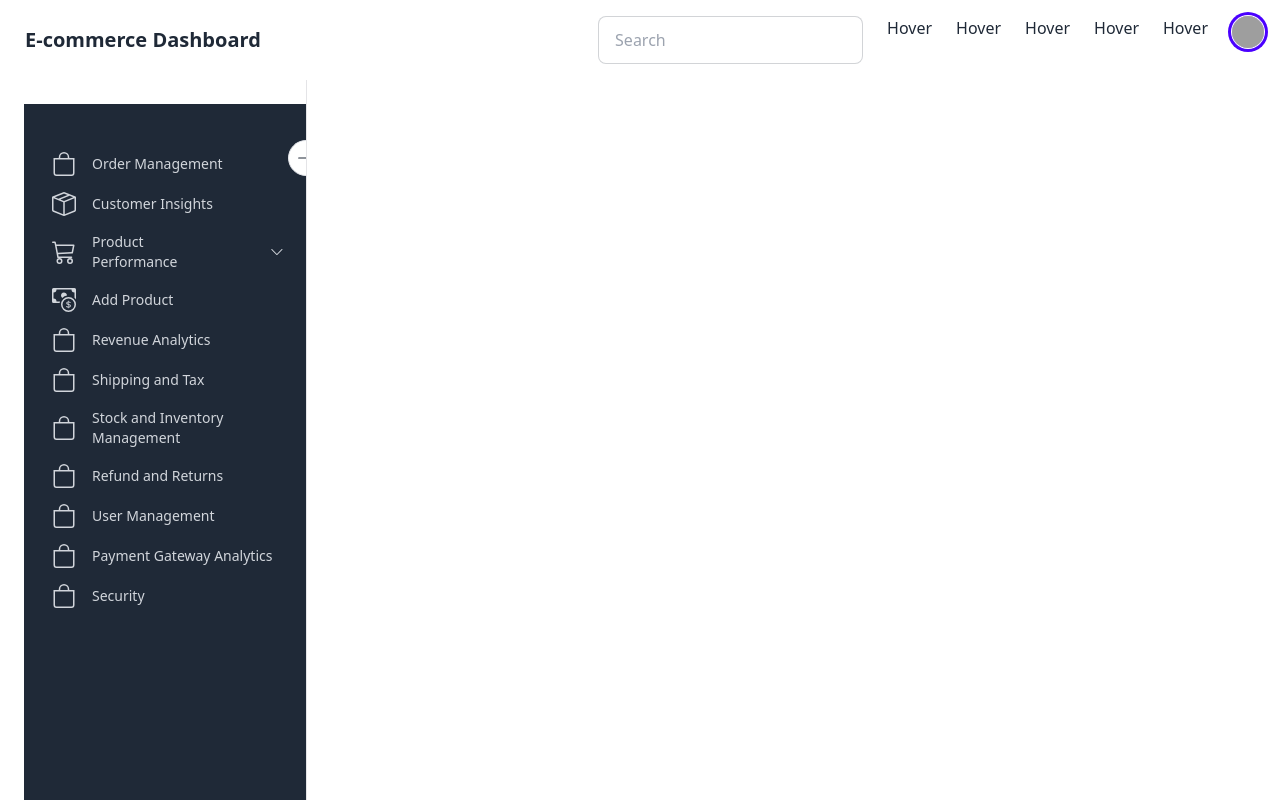
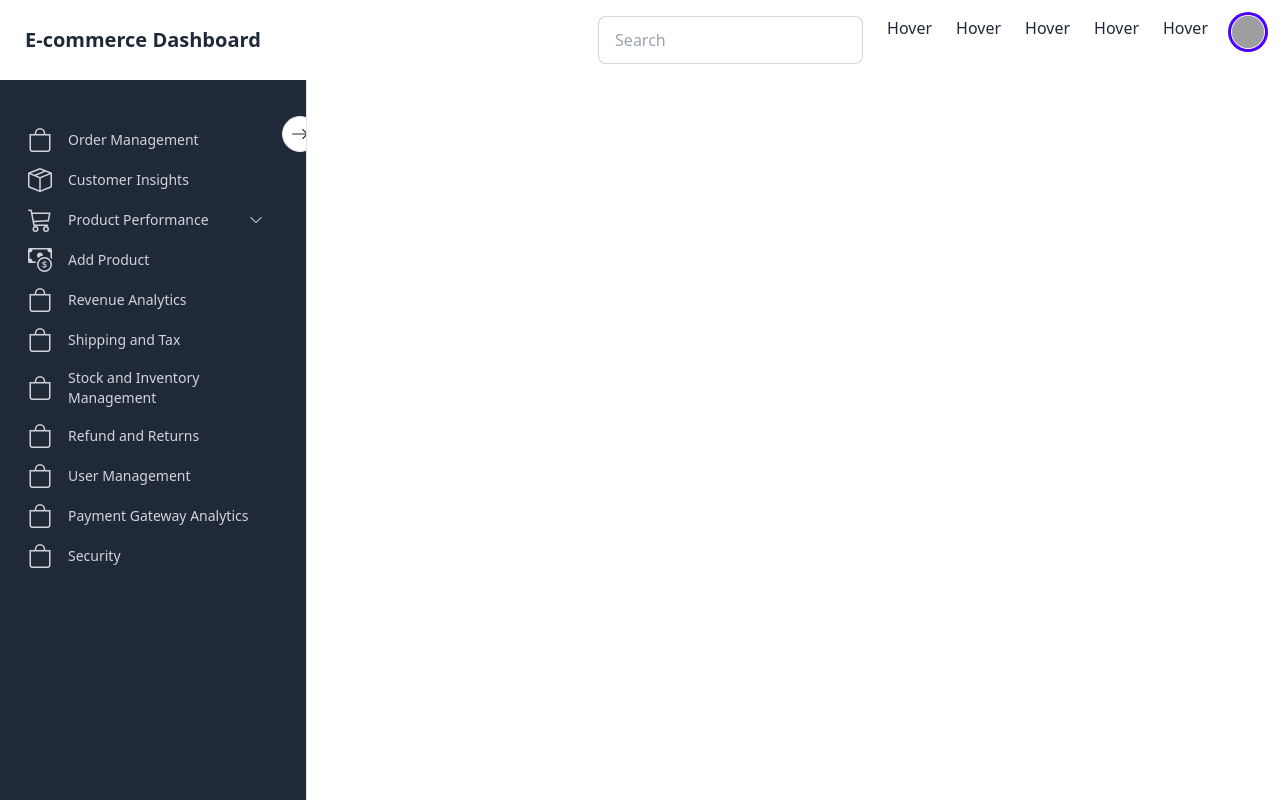
Before and after one commit to codex-devware/Codex-Nexus, a React (Vite) app in the folder client/: page / in a window 1280 px wide. Shown: the top 800 px of the page. Built offline with nearby package versions, Linux system fonts and the light colour scheme; grey boxes are pictures that could not be loaded.

Commit message:
resize fix

```diff
--- a/client/src/Routes/Routers.jsx
+++ b/client/src/Routes/Routers.jsx
@@ -1,12 +1,14 @@
 import { BrowserRouter as Router, Route, Routes } from 'react-router-dom';
 import Home from '../Pages/Home/Home';
 import { MainLayout } from '@/components/layout/MainLayout';
+import { useState } from 'react';
 
 const Routers = () => {
+  const [resize, setResize] = useState(80);
   return (
     <>
       <Router>
-        <MainLayout>
+        <MainLayout resize={resize} setResize={setResize}>
           <Routes>
             <Route path='/' element={<Home />} />
           </Routes>
--- a/client/src/components/Sidebar/Sidebar.jsx
+++ b/client/src/components/Sidebar/Sidebar.jsx
@@ -1,27 +1,27 @@
-import { useState } from "react";
-import { ArrowBigLeft } from "lucide-react";
-import { BsArrowRight, BsDashSquare } from "react-icons/bs";
-import SidebarData from "./SidebarData";
-import { Data } from "./Data";
+import { useEffect, useState } from 'react';
+import { ArrowBigLeft } from 'lucide-react';
+import { BsArrowRight, BsDashSquare } from 'react-icons/bs';
+import SidebarData from './SidebarData';
+import { Data } from './Data';
 
 const Sidebar = () => {
   const [open, setOpen] = useState(true);
 
   return (
     <section>
-      <div className="flex">
+      <div className='flex'>
         <div
           className={` bg-gray-800 h-screen p-5 pt-8 ${
-            open ? "w-72" : "w-20"
+            open ? 'w-full' : 'w-20'
           } duration-300 relative`}
         >
           <BsArrowRight
             className={`bg-white text-dark-purple text-4xl rounded-full absolute -right-3 top-9 px-2  border border-dark-purple cursor-pointer ${
-              !open && "rotate-180"
+              !open && 'rotate-180'
             }`}
             onClick={() => setOpen(!open)}
           />
-          <div className="pt-2">
+          <div className='pt-2'>
             {Data?.map((sections, index) => (
               <SidebarData open={open} key={index} sections={sections} />
             ))}
--- a/client/src/components/Sidebar/SidebarData.jsx
+++ b/client/src/components/Sidebar/SidebarData.jsx
@@ -3,7 +3,6 @@ import { BsDashSquare, BsChevronDown } from 'react-icons/bs';
 const SidebarData = ({ sections, open }) => {
   const [openSubMenu, setSubMenu] = useState(false);
   const { id, section, subSection, icon } = sections;
-  console.log(icon);
   return (
     <>
       <ul>
--- a/client/src/components/layout/MainLayout.jsx
+++ b/client/src/components/layout/MainLayout.jsx
@@ -1,3 +1,4 @@
+import { useEffect } from 'react';
 import Sidebar from '../Sidebar/Sidebar';
 import Topbar from '../Topbar/Topbar';
 
@@ -7,16 +8,24 @@ import {
   ResizablePanelGroup,
 } from '../ui/resizable';
 
-export function MainLayout({ children }) {
+export function MainLayout({ children, resize, setResize }) {
+  console.log({ resize, setResize });
+  useEffect(() => {
+    const resizeDiv = document.querySelector('.resizeAblePanel');
+    resizeDiv.addEventListener('', () => {
+      const resizeValue = resizeDiv.getAttribute('data-panel-size');
+      setResize(resizeValue);
+    });
+    console.log(resizeDiv);
+  }, [setResize]);
+  console.log(resize);
   return (
     <>
       {/* resize */}
       <Topbar />
       <ResizablePanelGroup direction='horizontal' className='max-w-[30%]'>
-        <ResizablePanel defaultSize={80}>
-          <div className='flex min-h-screen  items-center p-6'>
-            <Sidebar />
-          </div>
+        <ResizablePanel defaultSize={resize} className='resizeAblePanel'>
+          <Sidebar />
         </ResizablePanel>
         <ResizableHandle />
         <ResizablePanel defaultSize={20}>
```
